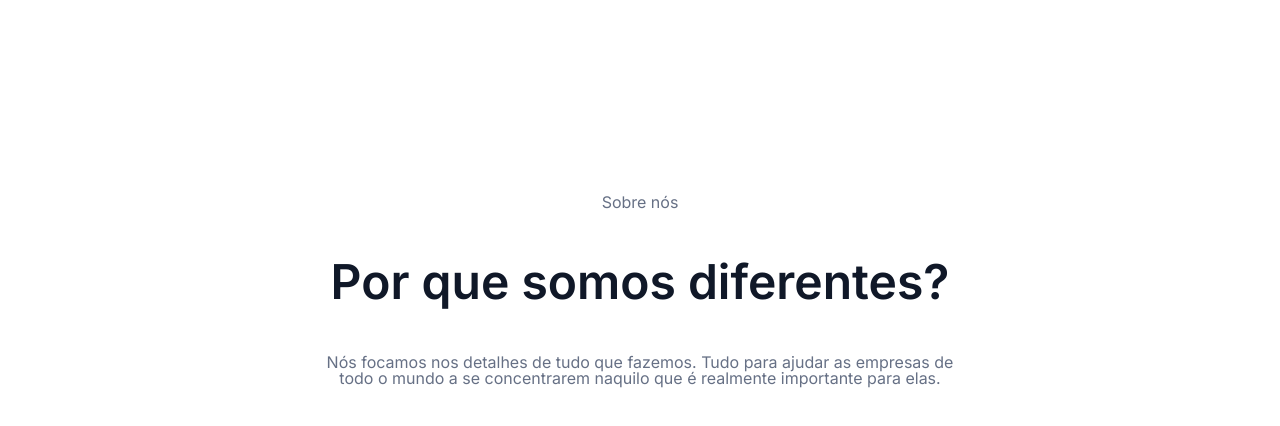
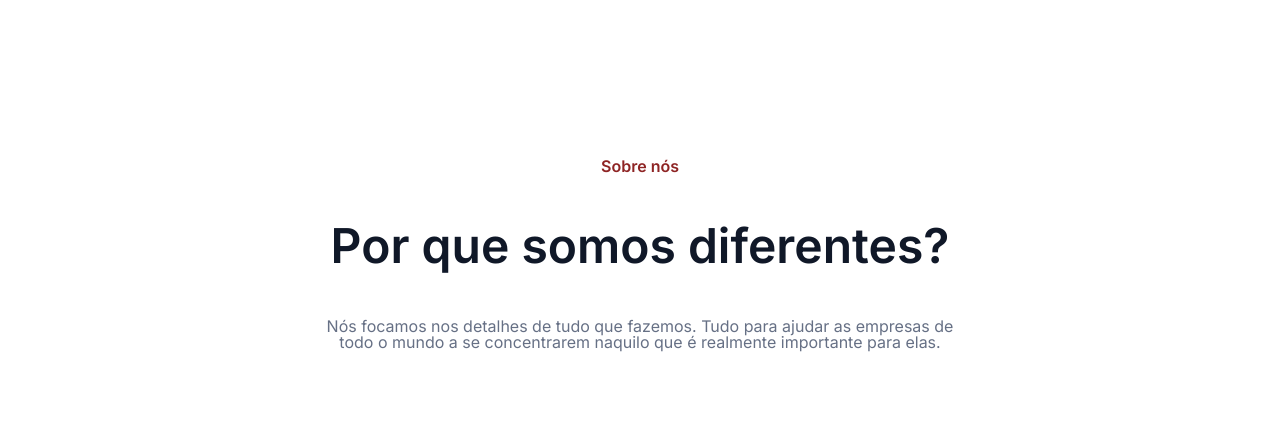
Before and after one commit to denisiorodrigues/contratacoes-lading-page, a plain HTML site: page index.html in a window 1280 px wide. Shown: the part 76-502 px from the top of the page. Drawn offline with Linux system fonts and the light colour scheme.

Commit message:
(primeira sessao): conclusão

```diff
--- a/css/primeira-sessao.css
+++ b/css/primeira-sessao.css
@@ -4,7 +4,7 @@
     height: 430px;
     justify-content: center;
     align-items: center;
-    padding: 96px 0;
+    padding: 60px 0;
 }
 
 .primeira-sessao__titulo {
@@ -19,3 +19,8 @@
     height: 83px;
     text-align: center;
 }
+
+.primeira-sessao__subtitulo {
+    font-weight: 600;
+    color: var(--cor-vinho);
+}
```
